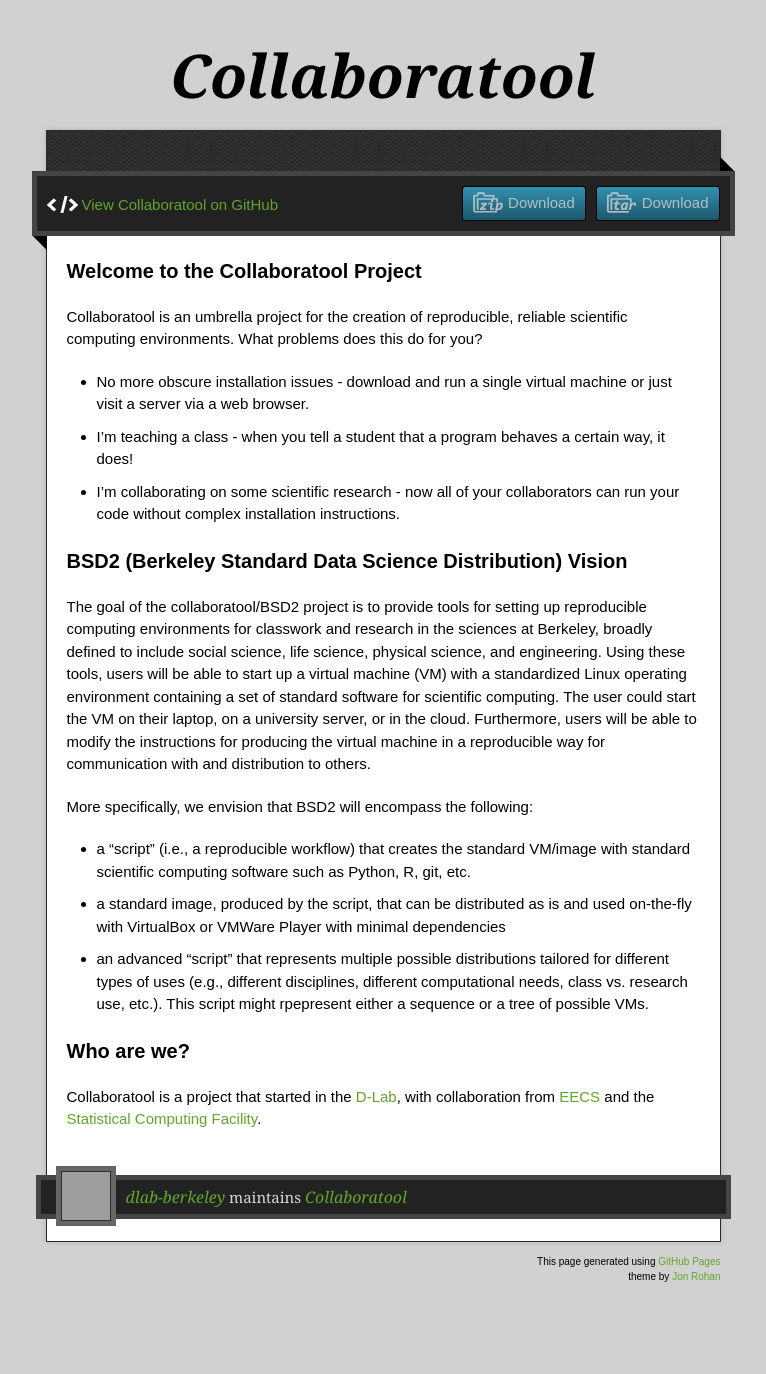
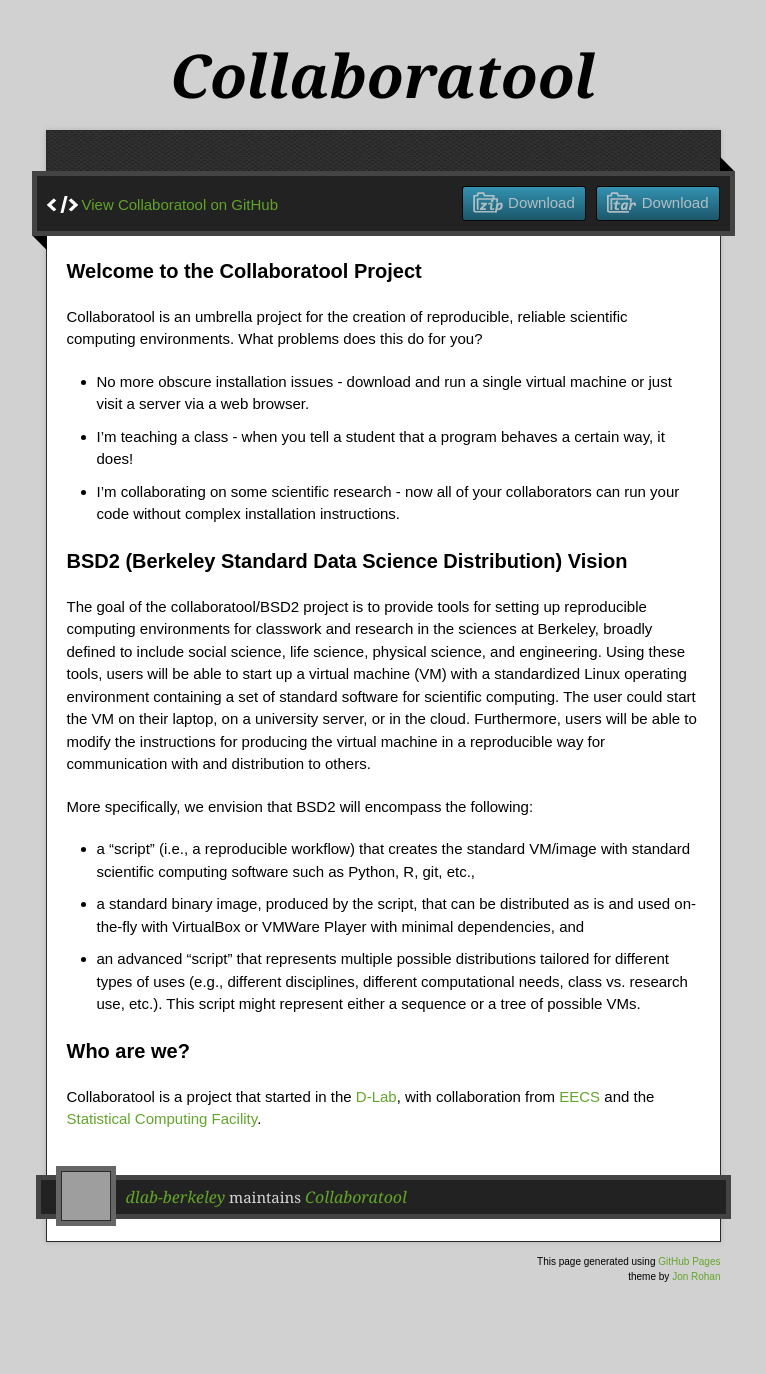
Before and after one commit to willingc/collaboratool, a Jekyll site: the page built from index.md, in a window 1280 px wide. Shown: the whole page, without its empty margins (257-1023 px from the left). Built offline with Jekyll 4.4.1, drawn with Linux system fonts in a browser that asks for light colours; nearby versions of some CDN libraries; grey boxes are pictures that could not be loaded.

Commit message:
Update index.md
minor grammar/format edits

```diff
--- a/index.md
+++ b/index.md
@@ -29,13 +29,13 @@
 More specifically, we envision that BSD2 will encompass the following:
 
  * a "script" (i.e., a reproducible workflow) that creates the standard VM/image
-   with standard scientific computing software such as Python, R, git, etc.
- * a standard image, produced by the script, that can be distributed as is and
-   used on-the-fly with VirtualBox or VMWare Player with minimal dependencies
+   with standard scientific computing software such as Python, R, git, etc.,
+ * a standard binary image, produced by the script, that can be distributed as is and
+   used on-the-fly with VirtualBox or VMWare Player with minimal dependencies, and
  * an advanced "script" that represents multiple possible distributions tailored
    for different types of uses (e.g., different disciplines, different
    computational needs, class vs. research use, etc.). This script might
-   rpepresent either a sequence or a tree of possible VMs.
+   represent either a sequence or a tree of possible VMs.
 
 ### Who are we?
 
```
